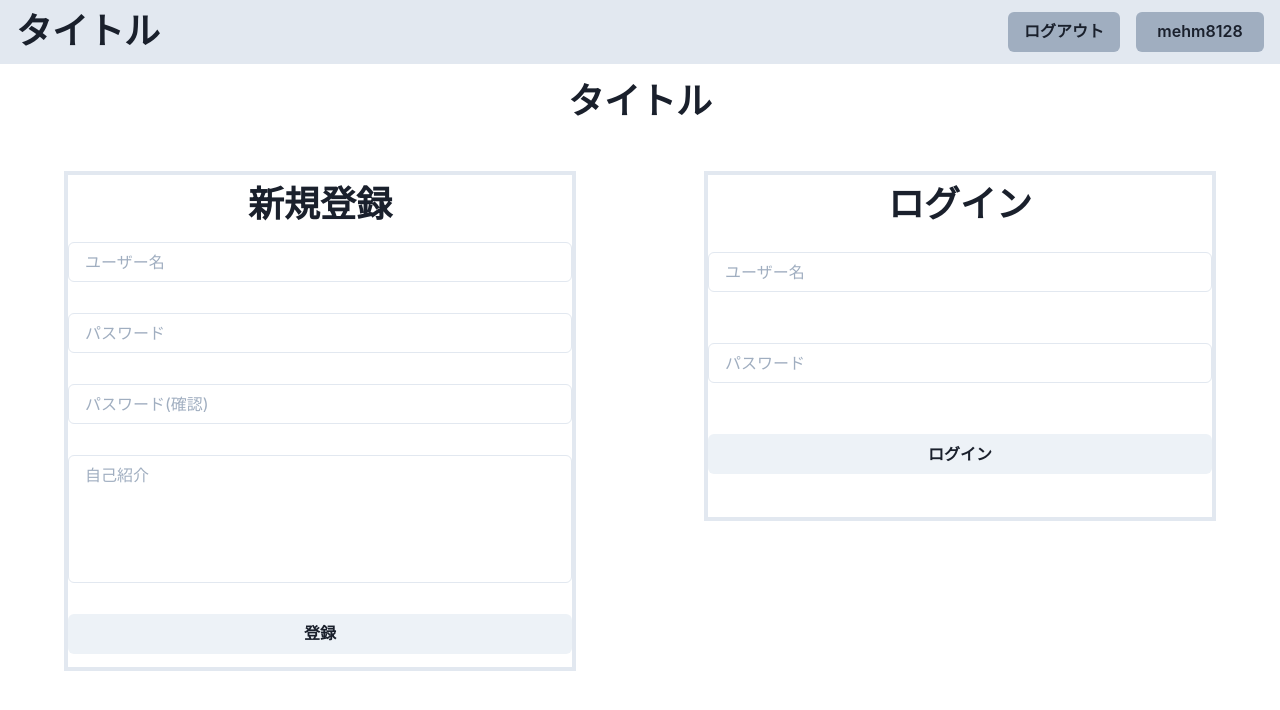
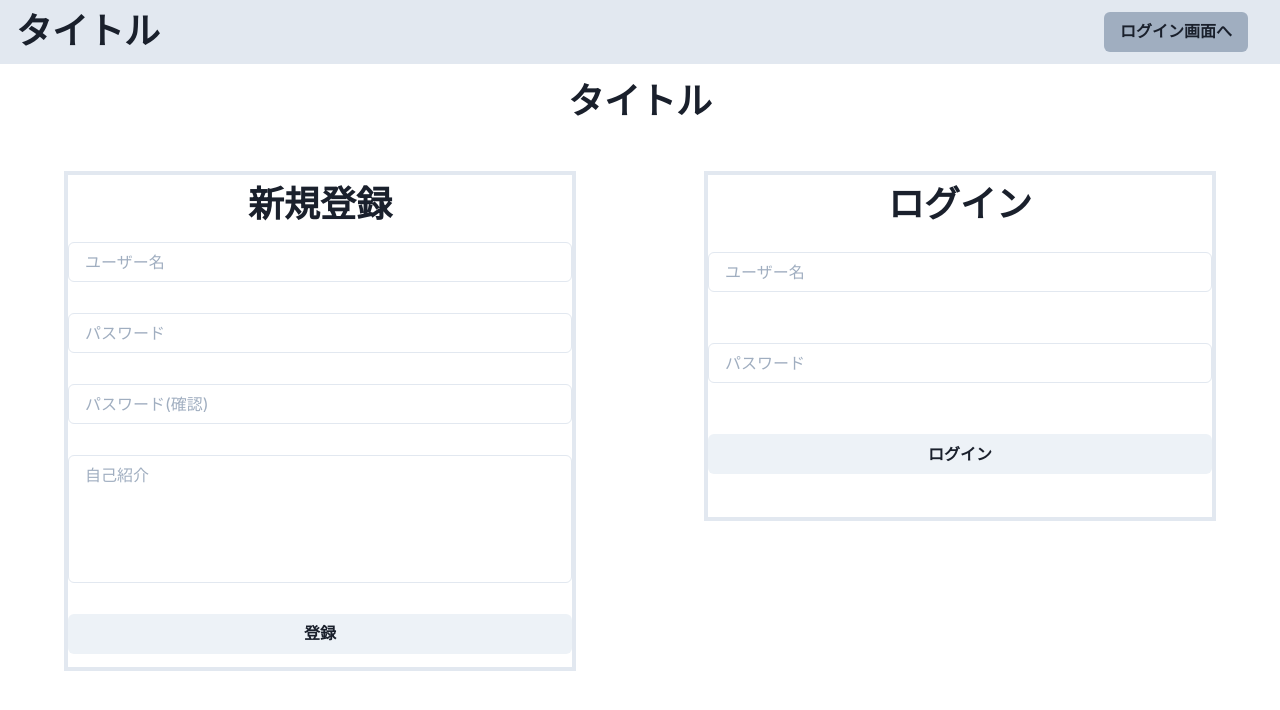
Before and after one commit to mehm8128/mehm8128_study_client, a Next.js app: page /login in a window 1280 px wide. Shown: the top 710 px of the page. Built offline with nearby package versions, Linux system fonts and the light colour scheme.

Commit message:
fix default me

```diff
--- a/src/components/UserProvider.tsx
+++ b/src/components/UserProvider.tsx
@@ -19,9 +19,9 @@ export const UserContext = createContext<UserContextType>({} as UserContextType)
 
 export const UserProvider: React.FC = ({ children }) => {
 	const [me, setMe] = useState({
-		id: "67e60104-1d73-4083-9855-2de1145d70f5",
-		name: "mehm8128",
-		auth: true,
+		id: "",
+		name: "",
+		auth: false,
 	} as Me)
 	const [records, setRecords] = useState<RecordType[]>(new Array<RecordType>())
 	const [goals, setGoals] = useState<GoalType[]>(new Array<GoalType>())
```
